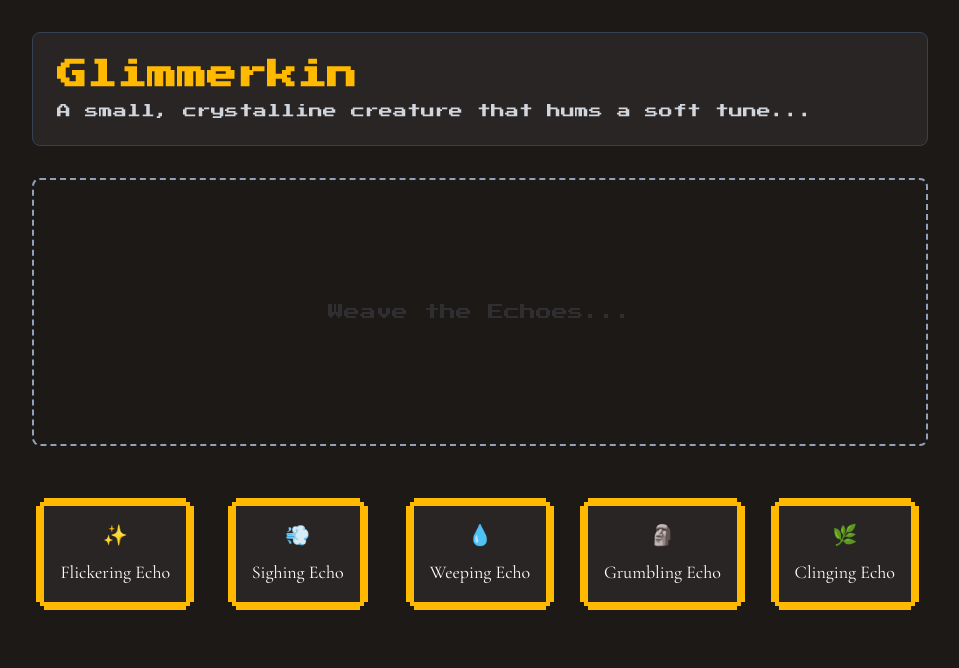
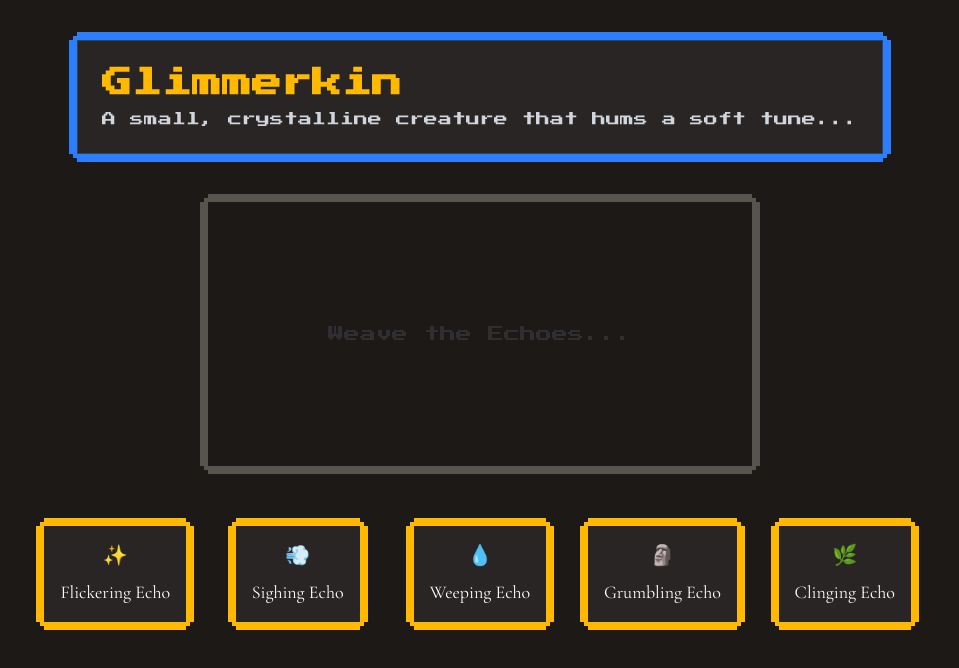
Before and after one commit to chishxd/the-verse-of-silence, a SvelteKit app: page / in a window 1280 px wide. Shown: the top 668 px of the page, without its empty margins (160-1119 px from the left). Built offline with nearby package versions, Linux system fonts and the light colour scheme.

Commit message:
feat(ui): build complete static battlefield layout with pixel art theme

```diff
--- a/src/app.css
+++ b/src/app.css
@@ -7,13 +7,23 @@
 }
 
 @layer components {
-	.lvl2 {
+	.pixel-frame {
 		box-shadow:
-			8px 0 #feb900,
-			-8px 0 #feb900,
-			0 -8px #feb900,
-			0 8px #feb900,
-			0 0 0 4px #feb900;
+			8px 0 var(--frame-color, theme('colors.stone.500')),
+			-8px 0 var(--frame-color, theme('colors.stone.500')),
+			0 -8px var(--frame-color, theme('colors.stone.500')),
+			0 8px var(--frame-color, theme('colors.stone.500')),
+			0 0 0 4px var(--frame-color, theme('colors.stone.500'));
 		margin: 8px auto;
+		background-color: theme('colors.stone.900');
+	}
+	.frame-amber {
+		--frame-color: theme('colors.amber.400');
+	}
+	.frame-subdued {
+		--frame-color: theme('colors.stone.600');
+	}
+	.frame-creature {
+		--frame-color: theme('colors.blue.500');
 	}
 }
--- a/src/lib/components/CraftingAltar.svelte
+++ b/src/lib/components/CraftingAltar.svelte
@@ -1,5 +1,3 @@
-<div
-	class="mb-5 flex items-center justify-center rounded-lg border-2 border-dashed border-slate-400 p-30"
->
+<div class="pixel-frame frame-subdued mb-5 flex items-center justify-center p-30">
 	<p class="animate-pulse font-pixel text-gray-500/50">Weave the Echoes...</p>
 </div>
--- a/src/lib/components/CreatureDisplay.svelte
+++ b/src/lib/components/CreatureDisplay.svelte
@@ -2,7 +2,7 @@
 	const { creature } = $props();
 </script>
 
-<section class="rounded-lg border border-gray-700 bg-stone-800 p-6">
+<section class="pixel-frame frame-creature border border-gray-700 bg-stone-800 p-6">
 	<h2 class="font-pixel text-3xl font-bold text-amber-400">{creature.name}</h2>
 	<p class="mt-2 font-pixel text-sm text-gray-300">{creature.description}</p>
 </section>
--- a/src/lib/components/Inventory.svelte
+++ b/src/lib/components/Inventory.svelte
@@ -16,7 +16,7 @@
 <section class="grid grid-cols-5 gap-4">
 	{#each Object.entries(items) as [name, item]}
 		<div
-			class="lvl2 flex flex-col items-center justify-center bg-stone-800 p-4 text-center transition-transform hover:scale-110"
+			class="pixel-frame frame-amber flex flex-col items-center justify-center bg-stone-800 p-4 text-center transition-transform hover:scale-110"
 		>
 			<p class="text-xl">{item.icon}</p>
 			<p class="mt-2 font-serif text-lg">{name}</p>
```
